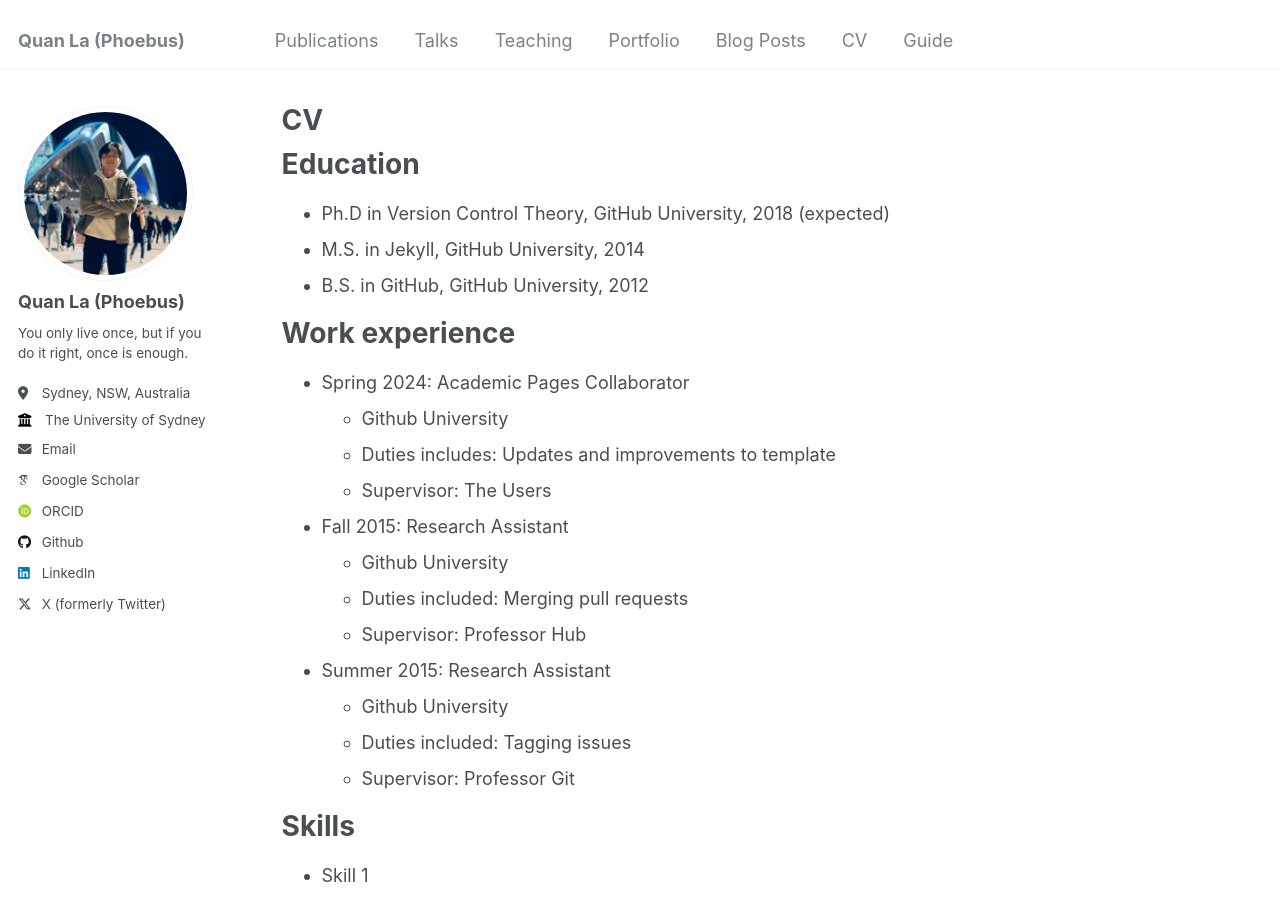
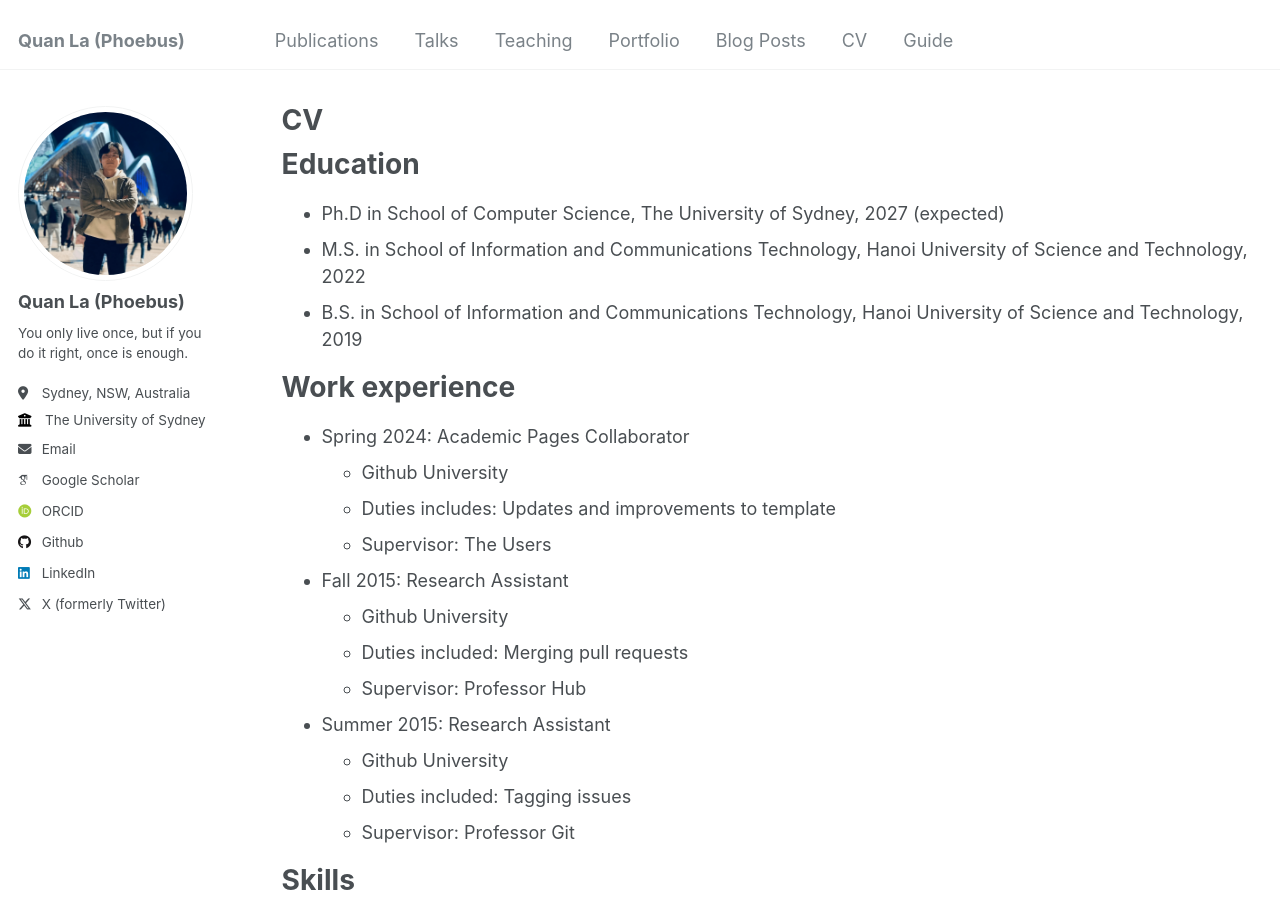
Before and after one commit to lavanquan/lavanquan.github.io, a Jekyll site: the page built from _pages/cv.md, in a window 1280 px wide and 900 px high. Built offline with Jekyll 4.4.1, drawn with Linux system fonts in a browser that asks for light colours; some web fonts are replaced; a file with an impossible date is left out.

Commit message:
Update cv.md

```diff
--- a/_pages/cv.md
+++ b/_pages/cv.md
@@ -11,9 +11,9 @@ redirect_from:
 
 Education
 ======
-* Ph.D in Version Control Theory, GitHub University, 2018 (expected)
-* M.S. in Jekyll, GitHub University, 2014
-* B.S. in GitHub, GitHub University, 2012
+* Ph.D in School of Computer Science, The University of Sydney, 2027 (expected)
+* M.S. in School of Information and Communications Technology, Hanoi University of Science and Technology, 2022
+* B.S. in School of Information and Communications Technology, Hanoi University of Science and Technology, 2019
 
 Work experience
 ======
```
